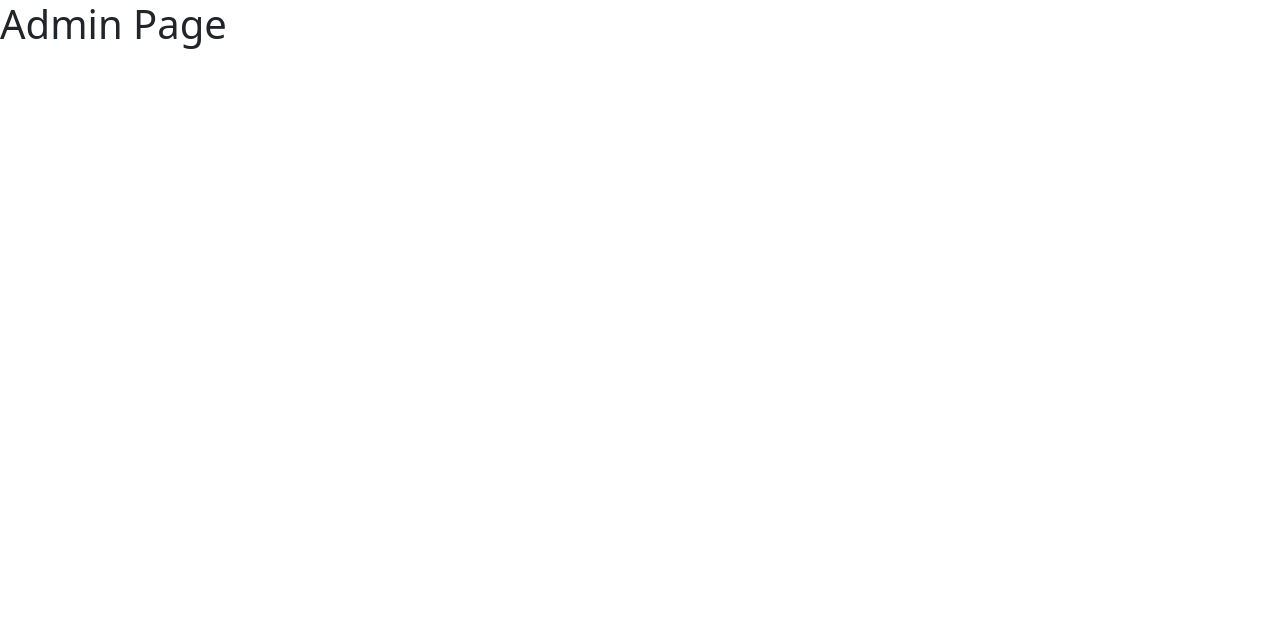
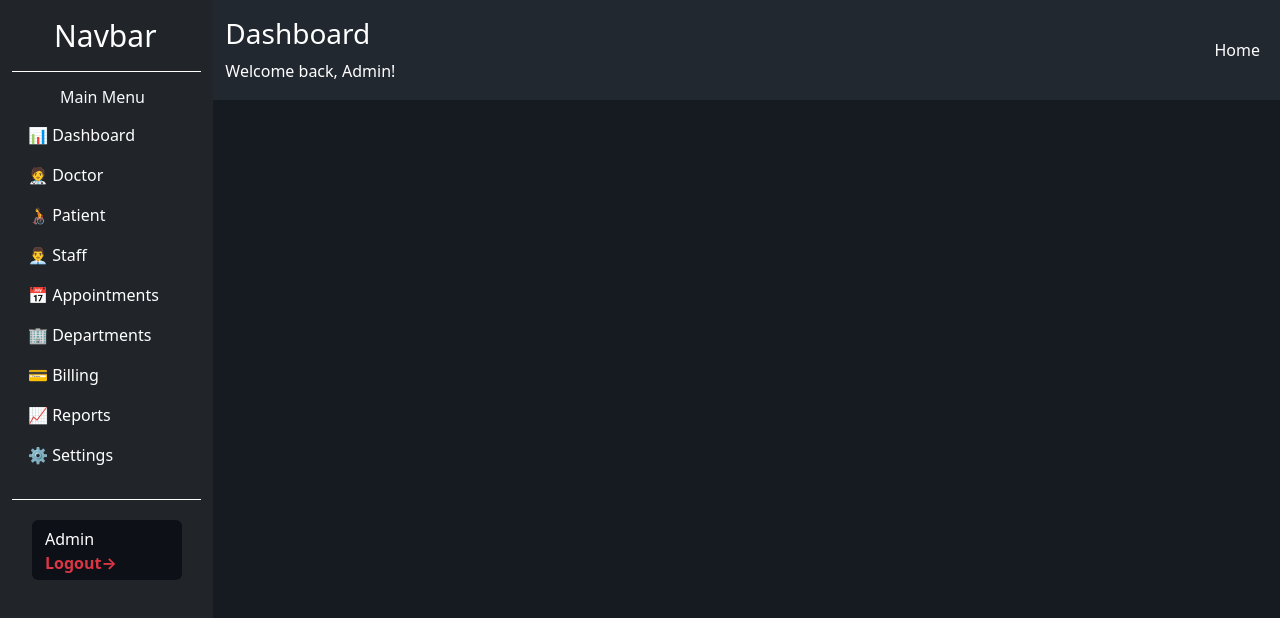
Before and after one commit to priti-2211/Hospital_Management, a React (Vite) app in the folder HospitalManagement/: page /adminpage in a window 1280 px wide. Shown: the top 618 px of the page. Built offline with nearby package versions, Linux system fonts and the light colour scheme.

Commit message:
adminpage styling

```diff
--- a/HospitalManagement/src/pages/AdminPage.jsx
+++ b/HospitalManagement/src/pages/AdminPage.jsx
@@ -1,10 +1,54 @@
-function AdminPage(){
+import '../style/adminpage.css'
 
- return(
-    <>
-        <h1>Admin Page</h1>
-    </>
- )
+function AdminPage() {
+
+    return (
+        <>
+            <div className="container-fluid admin-dashboard">
+                <div className="row" style={{ height: "100vh" }}>
+                    <div className="col-2 col-sm-3 col-xl-2 bg-dark">
+                        <nav class="navbar bg-dark border-bottom border-white" data-bs-theme="dark">
+                            <div class="container-fluid">
+                                <a class="navbar-brand" href="#">Navbar</a>
+                            </div>
+                        </nav>
+
+                        <nav class="nav flex-column border-bottom border-white">
+                            <h6 className="text-light ms-5 mt-3">Main Menu</h6>
+                            <a class="nav-link text-white" href="#">📊 Dashboard</a>
+                            <a class="nav-link text-white" href="#">🧑‍⚕️ Doctor</a>
+                            <a class="nav-link text-white" href="#">🧑‍🦽 Patient</a>
+                            <a class="nav-link text-white" href="#">👨‍💼 Staff</a>
+                            <a class="nav-link text-white" href="#">📅 Appointments</a>
+                            <a class="nav-link text-white" href="#">🏢 Departments</a>
+                            <a class="nav-link text-white" href="#">💳 Billing</a>
+                            <a class="nav-link text-white" href="#">📈 Reports</a>
+                            <a class="nav-link text-white" href="#">⚙️ Settings</a><br />
+                        </nav>
+
+                        <button type="button" class="btn">Admin<br /><span className='logout text-danger'>Logout→</span></button>
+
+                    </div>
+                    <div className="col-10 col-sm-9 col-xl-10 p-0 m-0">
+                        <nav class="navbar navbar-expand-lg admin-nav">
+                            <div class="container-fluid">
+                                <div class="d-flex flex-column ">
+                                    <h3>Dashboard</h3>
+                                    <span>Welcome back, Admin!</span>
+                                </div>
+                                <ul className="navbar-nav ms-auto">
+                                    <li className="nav-item">
+                                        <a href="" className="nav-link text-white">Home</a>
+                                    </li>
+                                </ul>
+                            </div>
+                        </nav>
+
+                    </div>
+                </div>
+            </div>
+        </>
+    )
 
 }
 
--- /dev/null
+++ b/HospitalManagement/src/style/adminpage.css
@@ -0,0 +1,24 @@
+body{
+    background-color: #161b22;
+}
+
+.admin-nav{
+    background-color: #222830;
+    color: white !important;
+    height: 100px;
+}
+
+.btn{
+    background-color: #0d1117;
+    color: white;
+    margin-top: 20px;
+    margin-left: 20px;
+    width: 150px;
+    text-align: left;
+    height: 60px;
+}
+
+.logout{
+    text-decoration: solid;
+    font-weight: bold;
+}
```
Also changed, not shown: 1 other file (tests, documents, lock files or other folders).
